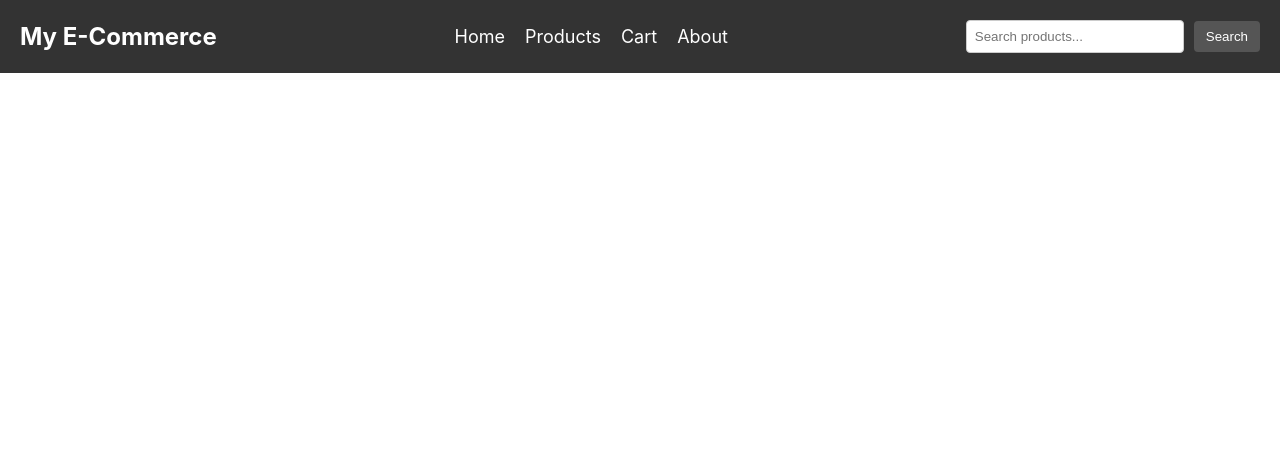
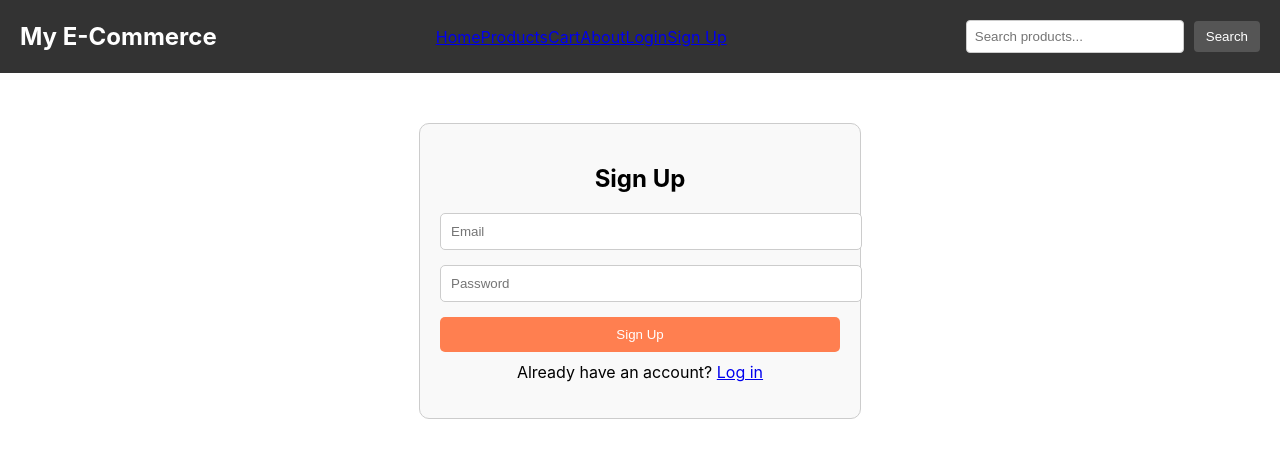
Before and after one commit to rajakumarbattula/my-ecommerce-app, a React (Create React App) app: page /signup in a window 1280 px wide. Shown: the top 458 px of the page. Built offline with nearby package versions, Linux system fonts and the light colour scheme; no server answers.

Commit message:
Added login, signup components

```diff
--- a/package.json
+++ b/package.json
@@ -9,6 +9,7 @@
     "@testing-library/jest-dom": "^5.17.0",
     "@testing-library/react": "^13.4.0",
     "@testing-library/user-event": "^13.5.0",
+    "firebase": "^10.12.5",
     "react": "^18.3.1",
     "react-dom": "^18.3.1",
     "react-redux": "^9.1.2",
--- a/src/App.js
+++ b/src/App.js
@@ -8,9 +8,14 @@ import Products from './pages/Products';
 import Cart from './pages/Cart';
 import About from './pages/About';
 import SearchResults from './pages/SearchResults';
+import Login from './components/Login';
+import Signup from './components/Signup';
+import { UserProvider } from './context/UserContext';
+
 
 function App() {
   return (
+   <UserProvider>
      <Router>
        <div className="App">
          <Header />
@@ -20,9 +25,12 @@ function App() {
            <Route path="/cart" element={<Cart />} />
            <Route path="/about" element={<About />} />
 	   <Route path="/search" element={<SearchResults />} />
+	   <Route path="/login" element={<Login />} />
+           <Route path="/signup" element={<Signup />} />
          </Routes>
        </div>
      </Router>
+   </UserProvider>
   );
 }
 
--- /dev/null
+++ b/src/components/Auth.css
@@ -0,0 +1,46 @@
+.auth-form {
+  max-width: 400px;
+  margin: 50px auto;
+  padding: 20px;
+  border: 1px solid #ccc;
+  border-radius: 10px;
+  background-color: #f9f9f9;
+}
+
+.auth-form h2 {
+  margin-bottom: 20px;
+  text-align: center;
+}
+
+.auth-form input {
+  width: 100%;
+  padding: 10px;
+  margin-bottom: 15px;
+  border: 1px solid #ccc;
+  border-radius: 5px;
+}
+
+.auth-form button {
+  width: 100%;
+  padding: 10px;
+  background-color: #ff7f50;
+  color: white;
+  border: none;
+  border-radius: 5px;
+  cursor: pointer;
+}
+
+.auth-form button:hover {
+  background-color: #ff4500;
+}
+
+.auth-form p {
+  text-align: center;
+  margin-top: 10px;
+}
+
+.auth-form .error {
+  color: red;
+  margin-bottom: 15px;
+  text-align: center;
+}
--- a/src/components/Header.js
+++ b/src/components/Header.js
@@ -1,10 +1,14 @@
-import React, { useState } from 'react';
+import React, { useState, useContext } from 'react';
 import { Link, useNavigate } from 'react-router-dom';
 import './Header.css';
+//import React, { useContext } from 'react';
+//import { Link } from 'react-router-dom';
+import { UserContext } from '../context/UserContext';
 
 const Header = () => {
   const [searchQuery, setSearchQuery] = useState('');
   const navigate = useNavigate();
+  const { user } = useContext(UserContext);
 
   const handleSearchChange = (event) => {
     setSearchQuery(event.target.value);
@@ -17,18 +21,32 @@ const Header = () => {
     }
   };
 
+  const handleLogout = () => {
+    // Implement logout functionality if needed
+    // navigate('/login'); // Navigate to login page after logout
+  };
+
   return (
     <header className="header">
       <div className="logo">
         <Link to="/">My E-Commerce</Link>
       </div>
-      <nav className="nav">
-        <ul>
-          <li><Link to="/">Home</Link></li>
-          <li><Link to="/products">Products</Link></li>
-          <li><Link to="/cart">Cart</Link></li>
-          <li><Link to="/about">About</Link></li>
-        </ul>
+      <nav>
+        <Link to="/">Home</Link>
+        <Link to="/products">Products</Link>
+        <Link to="/cart">Cart</Link>
+        <Link to="/about">About</Link>
+        {user ? (
+          <>
+            <span>Welcome, {user.email}</span>
+            <button onClick={handleLogout}>Logout</button>
+          </>
+        ) : (
+          <>
+            <Link to="/login">Login</Link>
+            <Link to="/signup">Sign Up</Link>
+          </>
+        )}
       </nav>
       <form className="search-form" onSubmit={handleSearchSubmit}>
         <input
--- /dev/null
+++ b/src/components/Login.js
@@ -0,0 +1,48 @@
+import React, { useState } from 'react';
+import { signInWithEmailAndPassword } from 'firebase/auth';
+import { auth } from '../firebase';
+import { useNavigate } from 'react-router-dom';
+import './Auth.css';
+
+
+const Login = () => {
+  const [email, setEmail] = useState('');
+  const [password, setPassword] = useState('');
+  const [error, setError] = useState('');
+  const navigate = useNavigate();
+
+  const handleSubmit = async (e) => {
+    e.preventDefault();
+    try {
+      await signInWithEmailAndPassword(auth, email, password);
+      navigate('/');
+    } catch (err) {
+      setError(err.message);
+    }
+  };
+
+  return (
+    <div className="auth-form">
+      <h2>Login</h2>
+      {error && <p className="error">{error}</p>}
+      <form onSubmit={handleSubmit}>
+        <input
+          type="email"
+          placeholder="Email"
+          value={email}
+          onChange={(e) => setEmail(e.target.value)}
+        />
+        <input
+          type="password"
+          placeholder="Password"
+          value={password}
+          onChange={(e) => setPassword(e.target.value)}
+        />
+        <button type="submit">Login</button>
+      </form>
+      <p>Don't have an account? <a href="/signup">Sign up</a></p>
+    </div>
+  );
+};
+
+export default Login;
--- /dev/null
+++ b/src/components/Signup.js
@@ -0,0 +1,48 @@
+import React, { useState } from 'react';
+import { createUserWithEmailAndPassword } from 'firebase/auth';
+import { auth } from '../firebase';
+import { useNavigate } from 'react-router-dom';
+import './Auth.css';
+
+
+const Signup = () => {
+  const [email, setEmail] = useState('');
+  const [password, setPassword] = useState('');
+  const [error, setError] = useState('');
+  const navigate = useNavigate();
+
+  const handleSubmit = async (e) => {
+    e.preventDefault();
+    try {
+      await createUserWithEmailAndPassword(auth, email, password);
+      navigate('/');
+    } catch (err) {
+      setError(err.message);
+    }
+  };
+
+  return (
+    <div className="auth-form">
+      <h2>Sign Up</h2>
+      {error && <p className="error">{error}</p>}
+      <form onSubmit={handleSubmit}>
+        <input
+          type="email"
+          placeholder="Email"
+          value={email}
+          onChange={(e) => setEmail(e.target.value)}
+        />
+        <input
+          type="password"
+          placeholder="Password"
+          value={password}
+          onChange={(e) => setPassword(e.target.value)}
+        />
+        <button type="submit">Sign Up</button>
+      </form>
+      <p>Already have an account? <a href="/login">Log in</a></p>
+    </div>
+  );
+};
+
+export default Signup;
--- /dev/null
+++ b/src/context/UserContext.js
@@ -0,0 +1,25 @@
+import React, { createContext, useState, useEffect } from 'react';
+import { onAuthStateChanged } from 'firebase/auth';
+import { auth } from '../firebase';
+
+export const UserContext = createContext();
+
+export const UserProvider = ({ children }) => {
+  const [user, setUser] = useState(null);
+
+  useEffect(() => {
+    const unsubscribe = onAuthStateChanged(auth, (currentUser) => {
+      setUser(currentUser);
+    });
+
+    return () => {
+      unsubscribe();
+    };
+  }, []);
+
+  return (
+    <UserContext.Provider value={{ user }}>
+      {children}
+    </UserContext.Provider>
+  );
+};
--- /dev/null
+++ b/src/firebase.js
@@ -0,0 +1,17 @@
+import { initializeApp } from 'firebase/app';
+import { getAuth } from 'firebase/auth';
+
+const firebaseConfig = {
+  apiKey: "AIzaSyBRqsKz4Vez5us5csoCtM6ZGVHdCyALw5o",
+  authDomain: "my-ecommerce-app-d7a91.firebaseapp.com",
+  projectId: "my-ecommerce-app-d7a91",
+  storageBucket: "my-ecommerce-app-d7a91.appspot.com",
+  messagingSenderId: "110630133956",
+  appId: "1:110630133956:web:a4177955312d089b95e991",
+  measurementId: "G-81GFVNDP82"
+};
+
+const app = initializeApp(firebaseConfig);
+const auth = getAuth(app);
+
+export { auth };
```
Also changed, not shown: src/components/Header.css (line endings or trailing spaces), 1 other file (tests, documents, lock files or other folders). Lines whose indentation alone changed are shown as unchanged.
